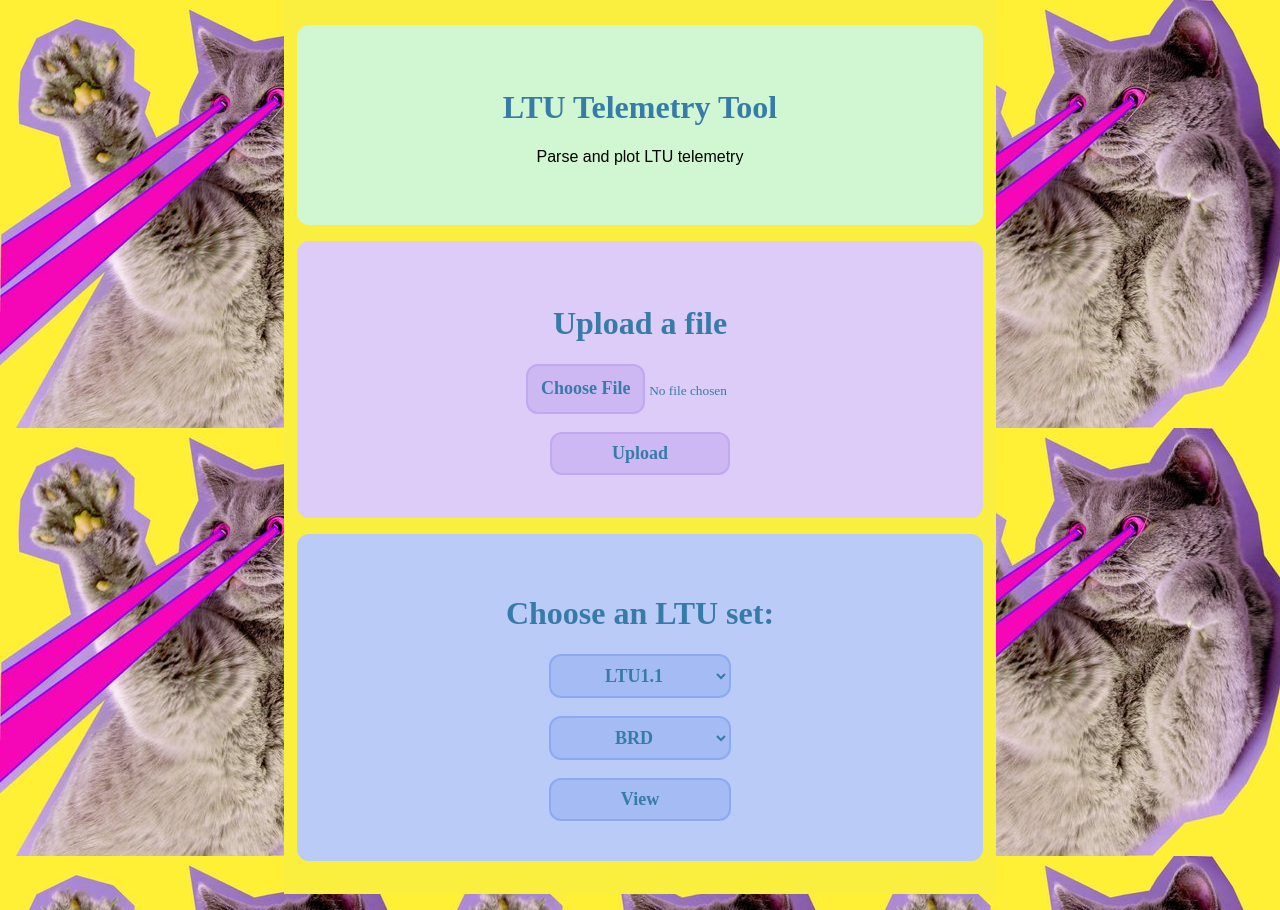
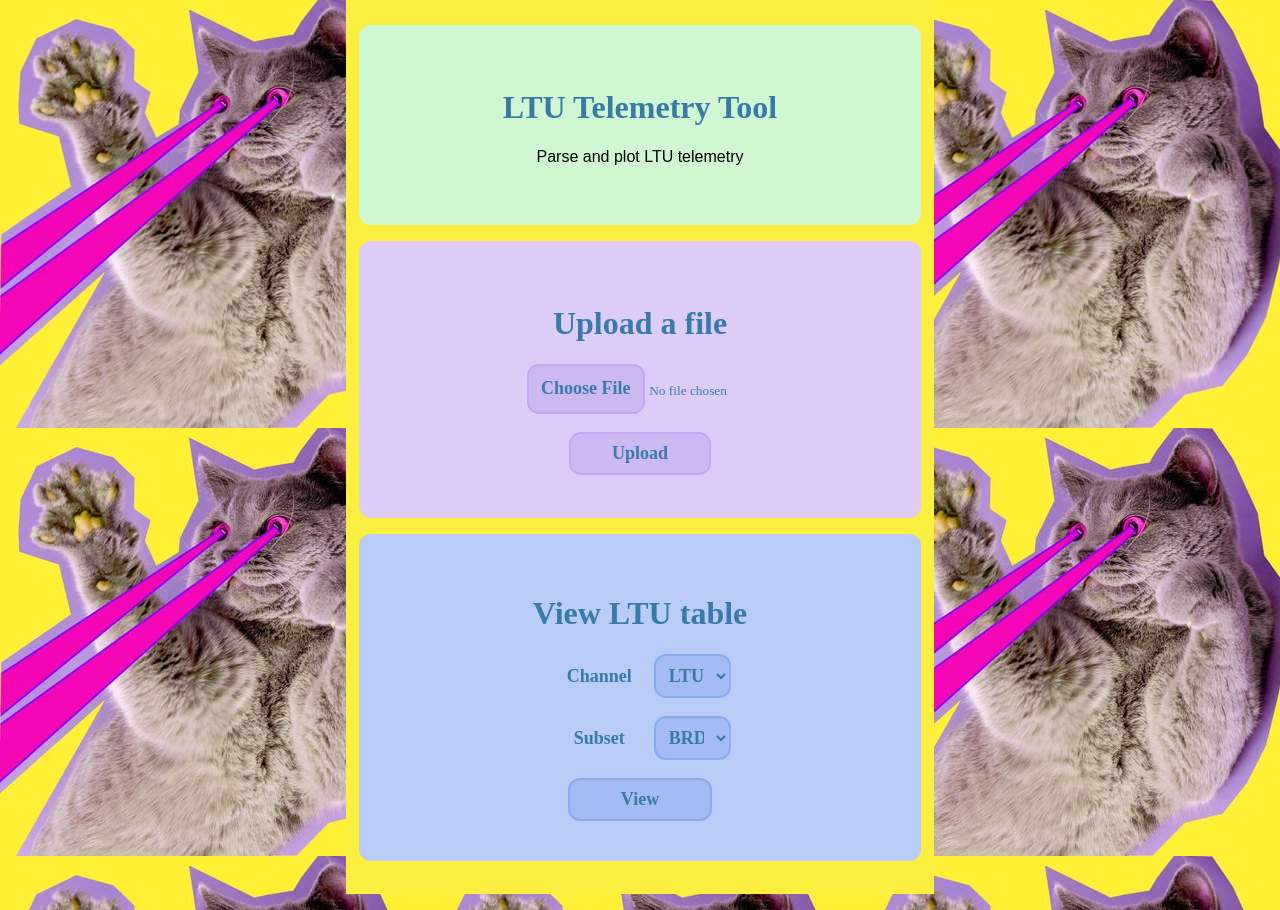
Before and after one commit to Nimeriya778/flask-telemetry-tool, a Flask app: page / in a window 1280 px wide. Run offline with Flask 2, Linux system fonts and the light colour scheme.

Commit message:
feat: add label tags and CSS properties to LTU set and subset

```diff
--- a/tlm_app/static/style.css
+++ b/tlm_app/static/style.css
@@ -7,7 +7,7 @@ html {
 }
 
 body {
-  width: 55%;
+  width: 45%;
   margin: 0 auto;
   padding: 13px;
   margin-top: -20px;
@@ -99,11 +99,16 @@ input::file-selector-button:hover {
   padding: 40px;
   background: #bacbf7;
   border-radius: 12px;
-  box-sizing: border-box;
+}
+.set input {
+  width: 30%;
+}
+
+.set select {
+  width: 16%;
 }
 
 .set input, select {
-  width: 30%;
   border-radius: 12px;
   padding: 0.5em;
   font-family: san-serif;
@@ -113,6 +118,8 @@ input::file-selector-button:hover {
   text-align: center;
   border: 2px solid #8da9f2;
   background: #a4bbf4;
+  justify-content: center;
+  align-items: center;
 }
 
 .set input:hover {
@@ -194,3 +201,13 @@ table tbody td {
 img {
   margin: 10px auto;
 }
+
+label {
+  font-family: san-serif;
+  font-size: large;
+  font-weight: bold;
+  color: #377ba8;
+  display: inline-block;
+  width: 5em;
+  padding: 5px;
+}
--- a/tlm_app/templates/base.html
+++ b/tlm_app/templates/base.html
@@ -25,8 +25,9 @@
 </div>
 
 <div class="set">
-  <h1>Choose an LTU set:</h1>
+  <h1>View LTU table</h1>
     <form action="/table">
+      <label for="set">Channel</label>
       <select name="set" id="set">
         <optgroup label="LTU sets">
           <option value="LTU1_1">LTU1.1</option>
@@ -35,6 +36,7 @@
         </optgroup>
       </select>
       <br><br>
+      <label for="subset">Subset</label>
       <select name="subset" id="subset">
         <optgroup label="LTU subsets">
           <option value="brd">BRD</option>
```
